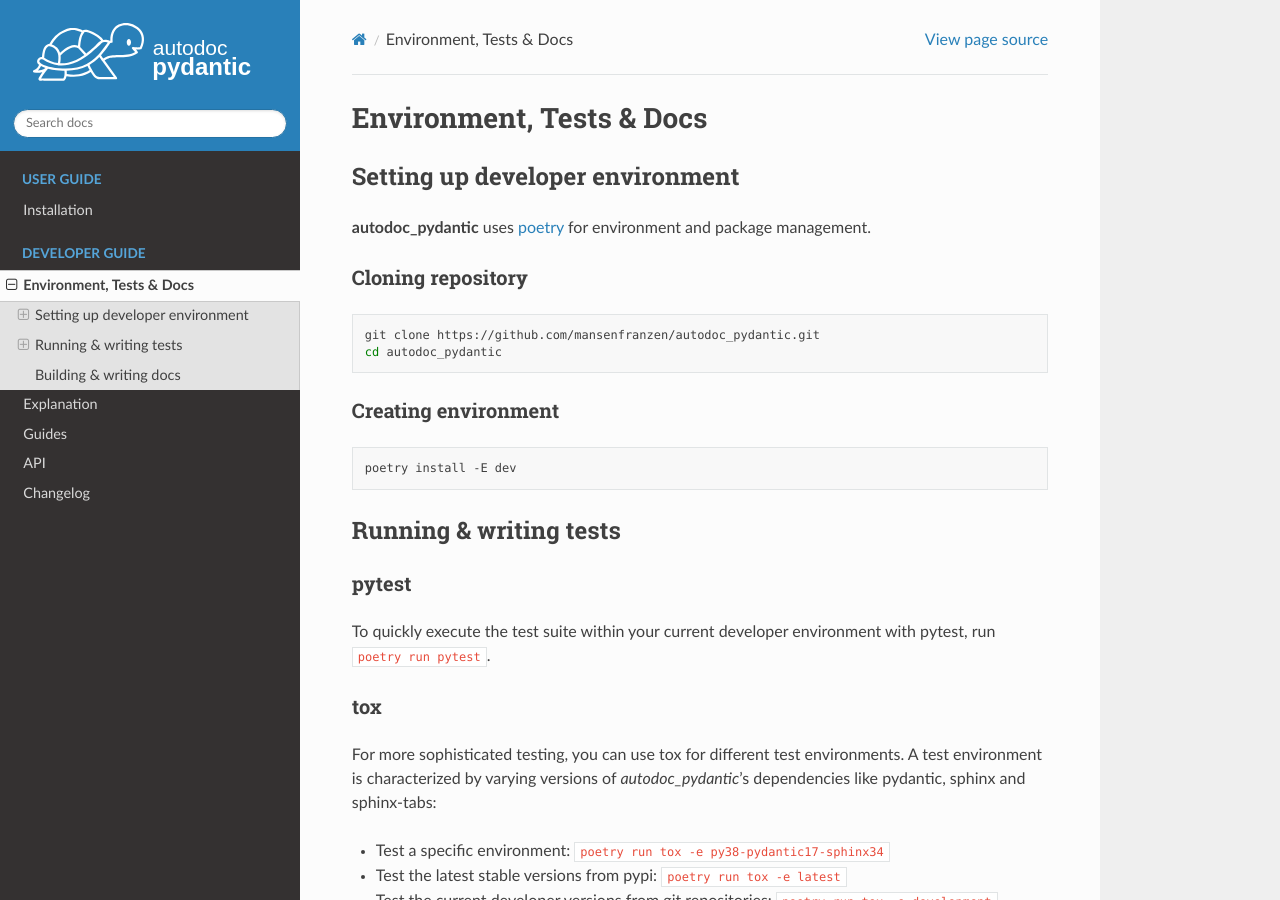
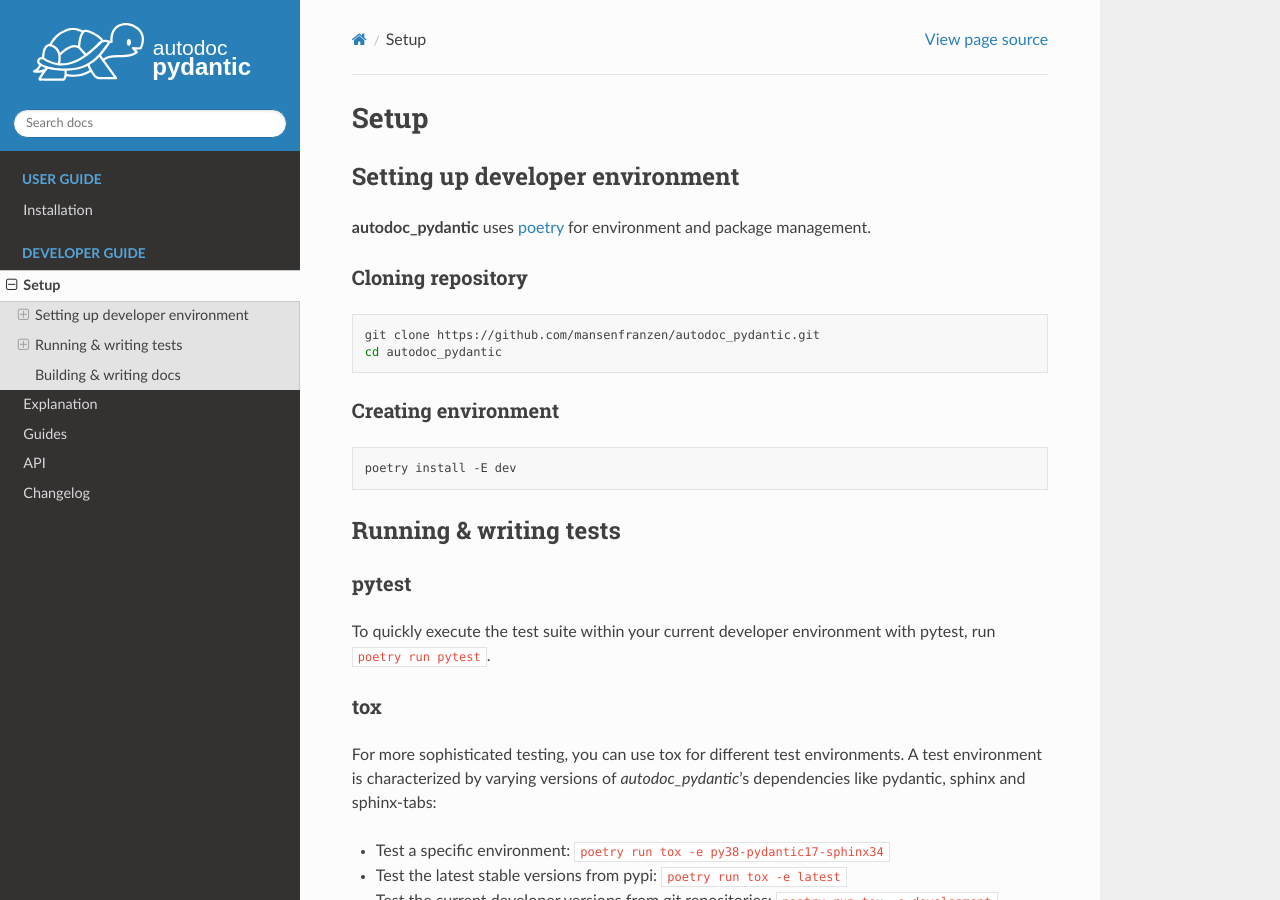
Before and after one commit to mansenfranzen/autodoc_pydantic, a Sphinx documentation site: the page built from docs/source/developer_guide/environment.rst, in a window 1280 px wide and 900 px high. Built offline with Sphinx 7.4.7 and the Read the Docs theme 2.0.0, drawn with Linux system fonts in a browser that asks for light colours; pages that are not in the unit, such as notebooks, are missing from menus; a script that is not in the unit is left out.

Commit message:
Simplify title.

```diff
--- a/docs/source/developer_guide/environment.rst
+++ b/docs/source/developer_guide/environment.rst
@@ -1,6 +1,6 @@
-=========================
-Environment, Tests & Docs
-=========================
+=====
+Setup
+=====
 
 --------------------------------
 Setting up developer environment
```
